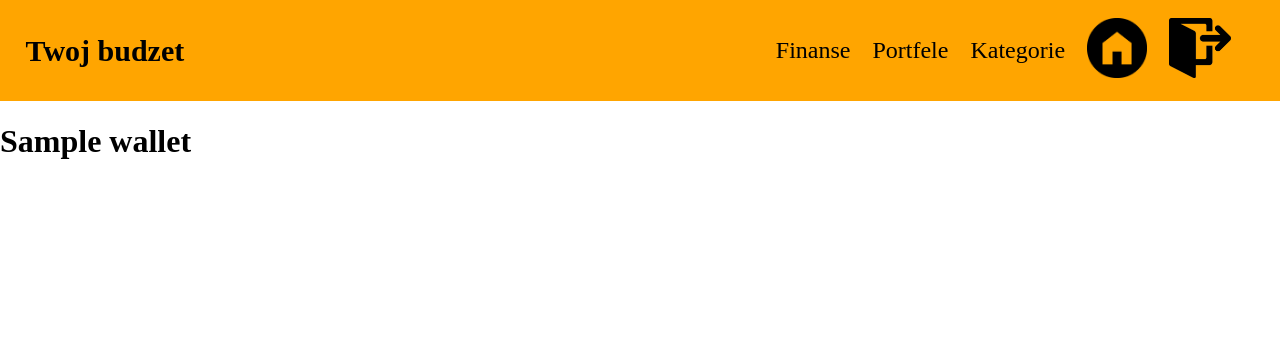
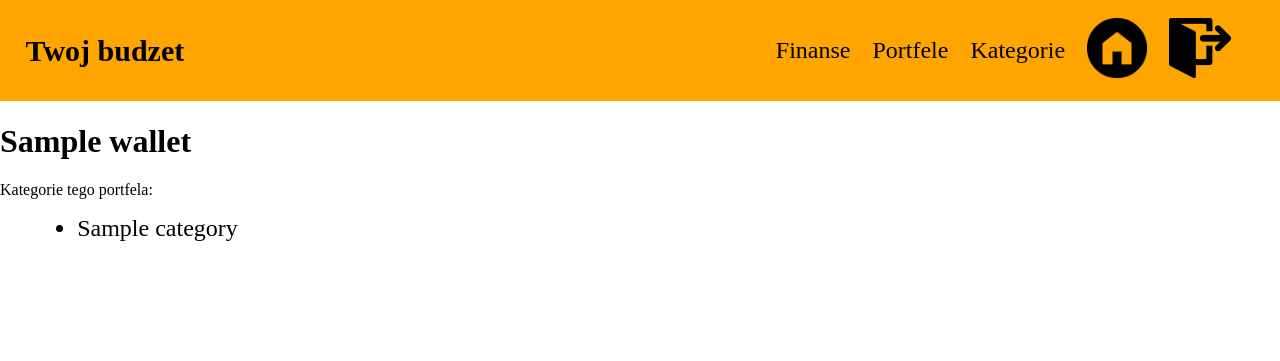
Before and after one commit to mateuszhorczak/RSWTA_house_budget, a Django app: a page that uses templates/wallet.html in a window 1280 px wide. Shown: the top 361 px of the page. Run offline with Django 4.2, Linux system fonts and the light colour scheme; a user stored in the database is signed in; tables that the repository leaves empty hold one stand-in row (values such as "Sample post").

Commit message:
change wallet_view, add requierments and dockerfile

```diff
--- a/mainapp/forms.py
+++ b/mainapp/forms.py
@@ -34,9 +34,9 @@ class IncomesForm(forms.Form):
 class WalletForm(forms.ModelForm):
     name = forms.CharField(label='Nazwa portfela', max_length=100,
                            widget=forms.TextInput(attrs={'placeholder': 'Wprowadz nazwe portfela'}))
-    categories = forms.ModelChoiceField(label='Kategoria', queryset=Category.objects.all(), empty_label=None,
-                                        widget=forms.Select(attrs={'placeholder': 'Wybierz kategorie'}),
-                                        to_field_name='name')
+    categories = forms.ModelMultipleChoiceField(label='Kategoria', queryset=Category.objects.all(),
+                                                widget=forms.SelectMultiple(attrs={'placeholder': 'Wybierz kategorie'}),
+                                                to_field_name='name')
 
     class Meta:
         model = Wallet
--- a/mainapp/views.py
+++ b/mainapp/views.py
@@ -36,8 +36,9 @@ def wallets_view(request):
 
 @login_required()
 def wallet_view(request, wallet_name):
-    wallets_list = Wallet.objects.filter(name=wallet_name)
-    context = {'wallet_name': wallet_name, 'wallets_list': wallets_list}
+    wallet = Wallet.objects.get(name=wallet_name)
+    categories_list = wallet.categories.all()
+    context = {'wallet_name': wallet_name, 'categories_list': categories_list}
     return render(request, 'wallet.html', context)
 
 
--- /dev/null
+++ b/requirements.txt
@@ -0,0 +1,3 @@
+asgiref==3.6.0
+Django==4.2.1
+sqlparse==0.4.4
--- a/templates/wallet.html
+++ b/templates/wallet.html
@@ -4,5 +4,12 @@
 
 {% block content %}
     <h1>{{ wallet_name }}</h1>
+    <p>Kategorie tego portfela: </p>
+    <ul>
+        {% for category in categories_list %}
+            <li>{{ category.name }}</li>
+
+        {% endfor %}
+    </ul>
 
 {% endblock %}
```
Also changed, not shown: README.md, 1 other file.
